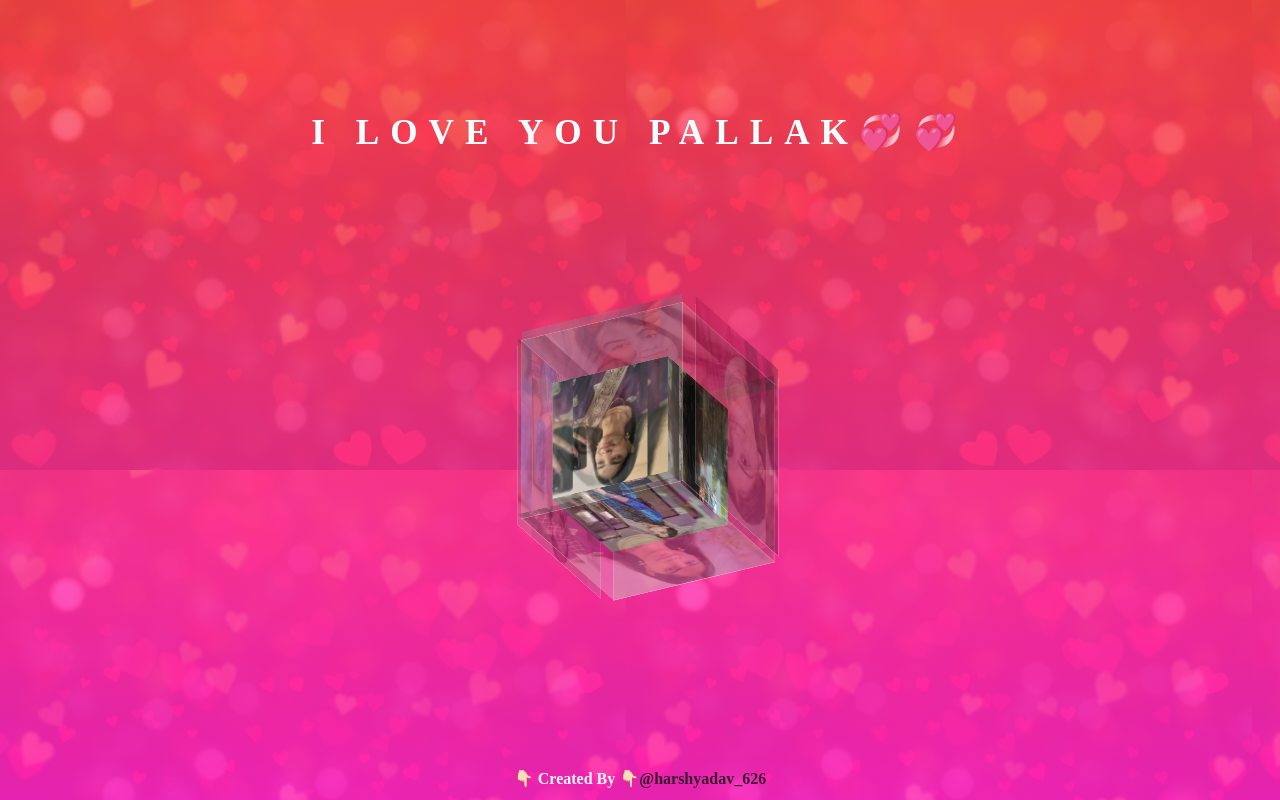
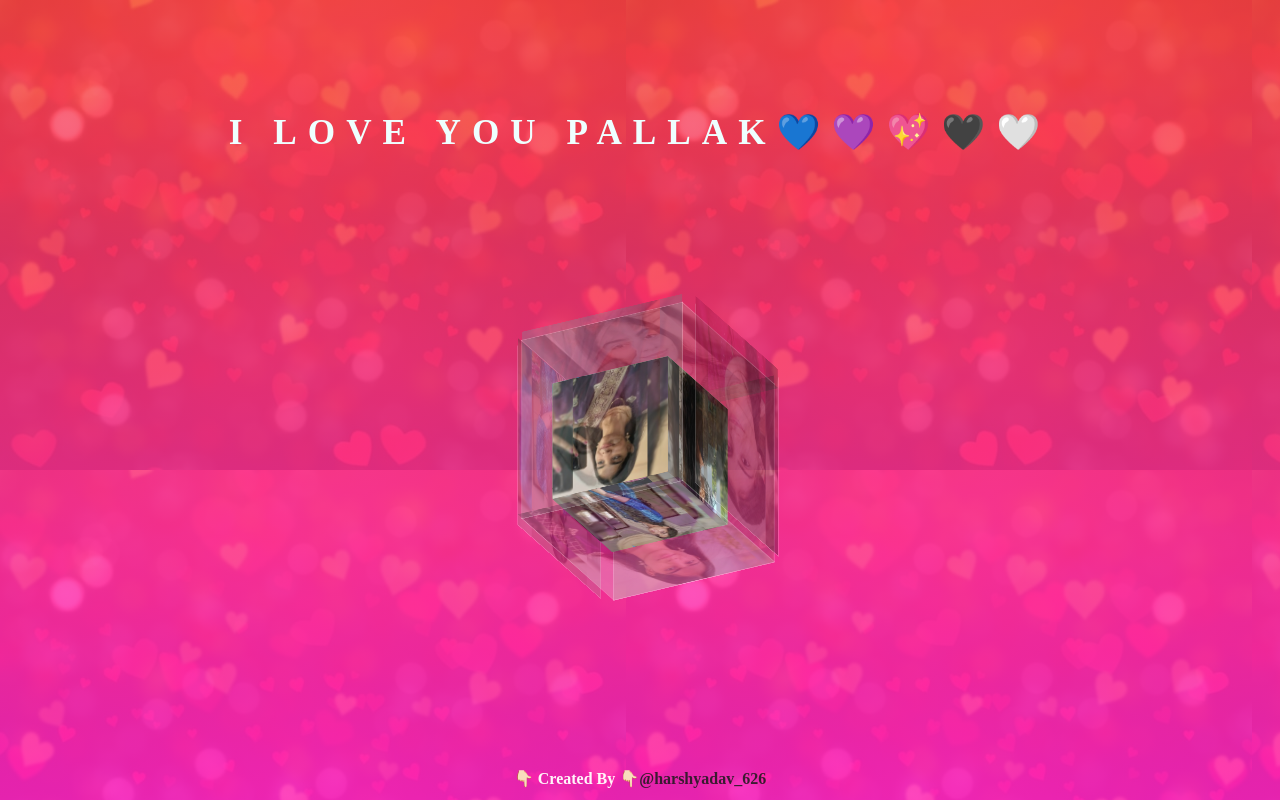
Before and after one commit to harshramyadav/3D, a plain HTML site: page index.html in a window 1280 px wide. Drawn offline with Linux system fonts and the light colour scheme.

Commit message:
Update index.html

```diff
--- a/index.html
+++ b/index.html
@@ -12,7 +12,7 @@
 
 <body>
 	<div class="title">
-		I Love You Pallak💞💞
+		I Love You Pallak💙💜💖🖤🤍
 	</div>
 
 	<div class="cube">
```
